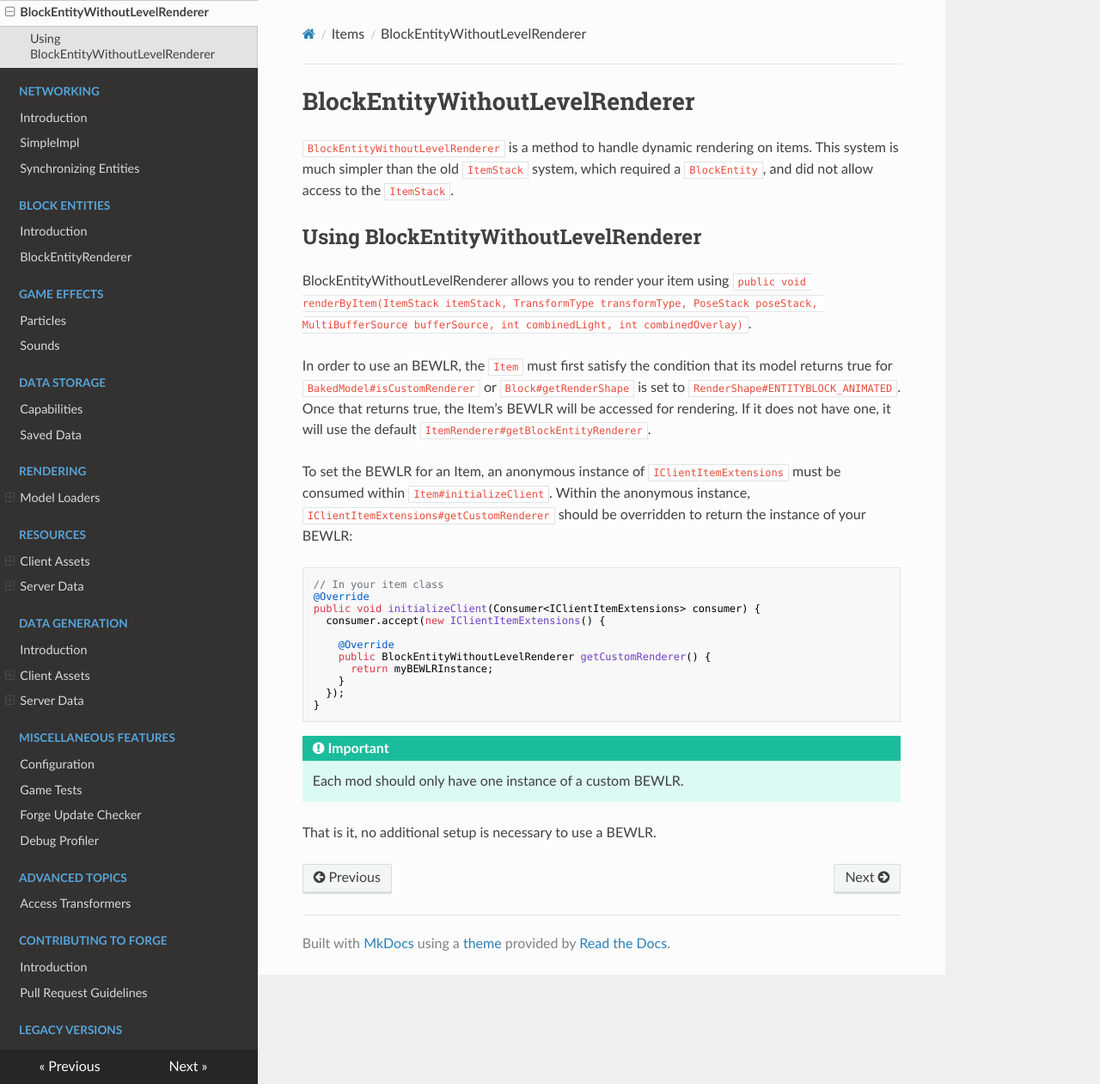
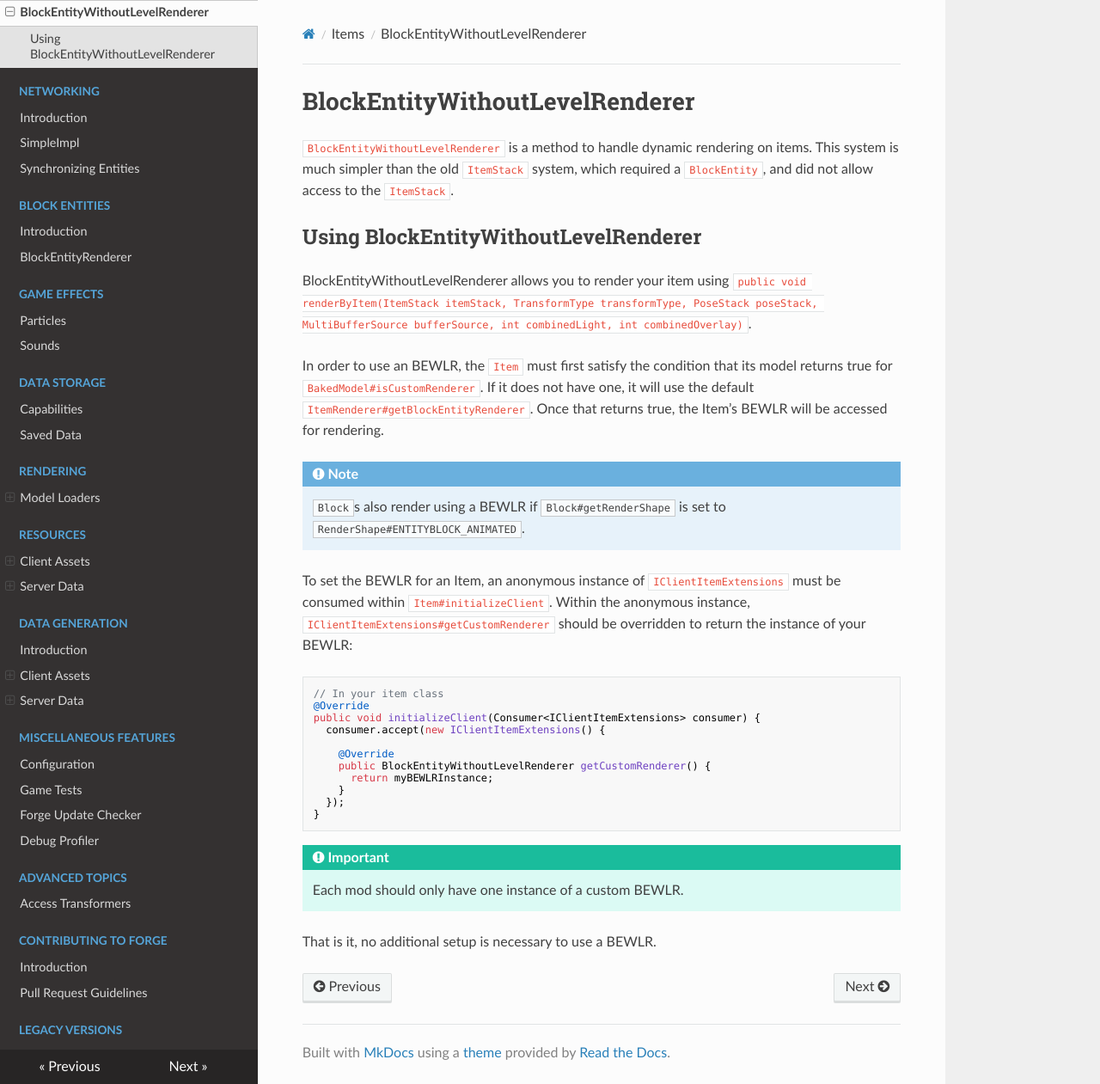
Before and after one commit to MinecraftForge/Documentation, an MkDocs documentation site: the page built from docs/items/bewlr.md, in a window 1280 px wide and 1261 px high. Shown: the whole window at 86% size. Built offline with MkDocs 1.6.1, drawn with Linux system fonts in a browser that asks for light colours; nearby versions of some CDN libraries.

Commit message:
Fix explanation

```diff
--- a/docs/items/bewlr.md
+++ b/docs/items/bewlr.md
@@ -7,8 +7,10 @@ Using BlockEntityWithoutLevelRenderer
 
 BlockEntityWithoutLevelRenderer allows you to render your item using `public void renderByItem(ItemStack itemStack, TransformType transformType, PoseStack poseStack, MultiBufferSource bufferSource, int combinedLight, int combinedOverlay)`.
 
-In order to use an BEWLR, the `Item` must first satisfy the condition that its model returns true for `BakedModel#isCustomRenderer` or `Block#getRenderShape` is set to `RenderShape#ENTITYBLOCK_ANIMATED`.
-Once that returns true, the Item's BEWLR will be accessed for rendering. If it does not have one, it will use the default `ItemRenderer#getBlockEntityRenderer`.
+In order to use an BEWLR, the `Item` must first satisfy the condition that its model returns true for `BakedModel#isCustomRenderer`. If it does not have one, it will use the default `ItemRenderer#getBlockEntityRenderer`. Once that returns true, the Item's BEWLR will be accessed for rendering.
+
+!!! note
+    `Block`s also render using a BEWLR if `Block#getRenderShape` is set to `RenderShape#ENTITYBLOCK_ANIMATED`.
 
 To set the BEWLR for an Item, an anonymous instance of `IClientItemExtensions` must be consumed within `Item#initializeClient`. Within the anonymous instance, `IClientItemExtensions#getCustomRenderer` should be overridden to return the instance of your BEWLR:
 
```
